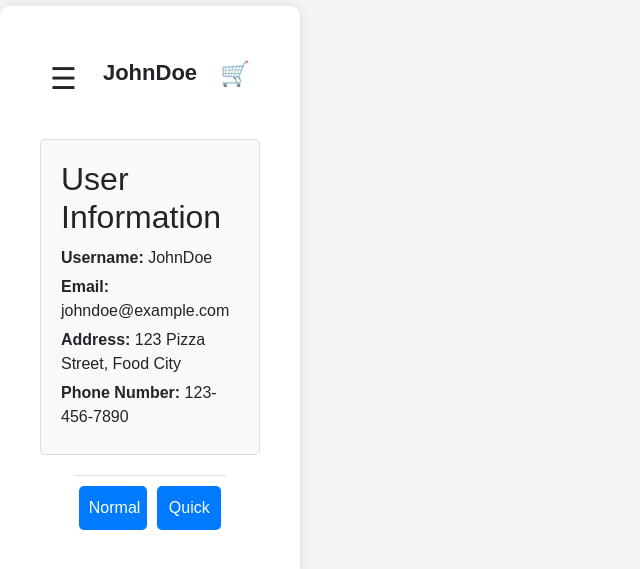
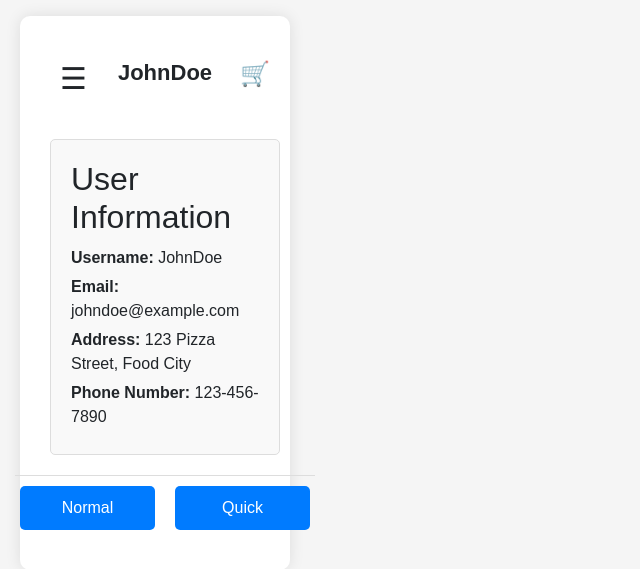
Before and after one commit to Mihai-Solescu/pizza-delivery-frontend, a React (Vite) app: page /account in a window 1280 px wide. Shown: the part 107-676 px from the top of the page, without its empty margins (0-640 px from the left). Built offline with nearby package versions, Linux system fonts and the light colour scheme; the HTML template or start-up script is replaced by a standard one.

Commit message:
end night

```diff
--- a/src/pages/Account.css
+++ b/src/pages/Account.css
@@ -5,13 +5,14 @@
   box-shadow: 0 0 15px rgba(0, 0, 0, 0.1); /* Shadow for depth */
   padding: 20px; /* Inner spacing */
   max-width: 300px; /* Set a maximum width for the account wrapper */
-  width: 100%; /* Full width for smaller screens */
-  margin: 0 auto; /* Center the wrapper */
+  width: 270px; /* Full width for smaller screens */
+  margin-left: 20px;
 }
 
 /* Container for the account page */
 .account-page {
-    padding: 20px;
+    padding: 10px;
+    width: 250px;
     display: flex;
     flex-direction: column;
     align-items: center; /* Center contents horizontally */
@@ -105,6 +106,7 @@
 .bottom-nav {
   display: flex;
   justify-content: space-between;
+  width: 300px;
   padding: 10px 0;
   border-top: 1px solid #ddd;
   margin-top: 20px;
@@ -116,7 +118,7 @@
   color: white;
   border-radius: 5px;
   text-decoration: none;
-  width: 45%;
+  width: 70%;
   text-align: center;
   margin: 0 5px; /* Add space between buttons */
 }
--- a/src/pages/NormalOrder.css
+++ b/src/pages/NormalOrder.css
@@ -13,8 +13,8 @@
   padding: 20px; /* Inner spacing */
   border-radius: 10px; /* Rounded corners */
   box-shadow: 0 0 15px rgba(0, 0, 0, 0.1); /* Shadow for depth */
-  max-width: 400px; /* Set maximum width */
-  width: 100%; /* Full width for smaller screens */
+  max-width: 300px; /* Set maximum width */
+  width: 270px; /* Full width for smaller screens */
   margin: 0 auto; /* Center the wrapper */
 }
 
@@ -77,11 +77,11 @@
   gap: 20px;
 }
 
-/* Navigation buttons */
+/* Updated Navigation buttons */
 .bottom-nav {
   display: flex;
-  justify-content: space-between;
-  padding: 10px 0;
+  justify-content: center; /* Center both buttons as a group */
+  gap: 10px; /* Add gap between the buttons */
   border-top: 1px solid #ddd;
   margin-top: 20px;
 }
@@ -92,9 +92,9 @@
   color: white;
   border-radius: 5px;
   text-decoration: none;
-  width: 45%;
+  width: 100%; /* Take up full width */
   text-align: center;
-  margin: 0 5px; /* Add space between buttons */
+  max-width: 150px; /* Limit the button's width */
 }
 
 .nav-btn:hover {
```
